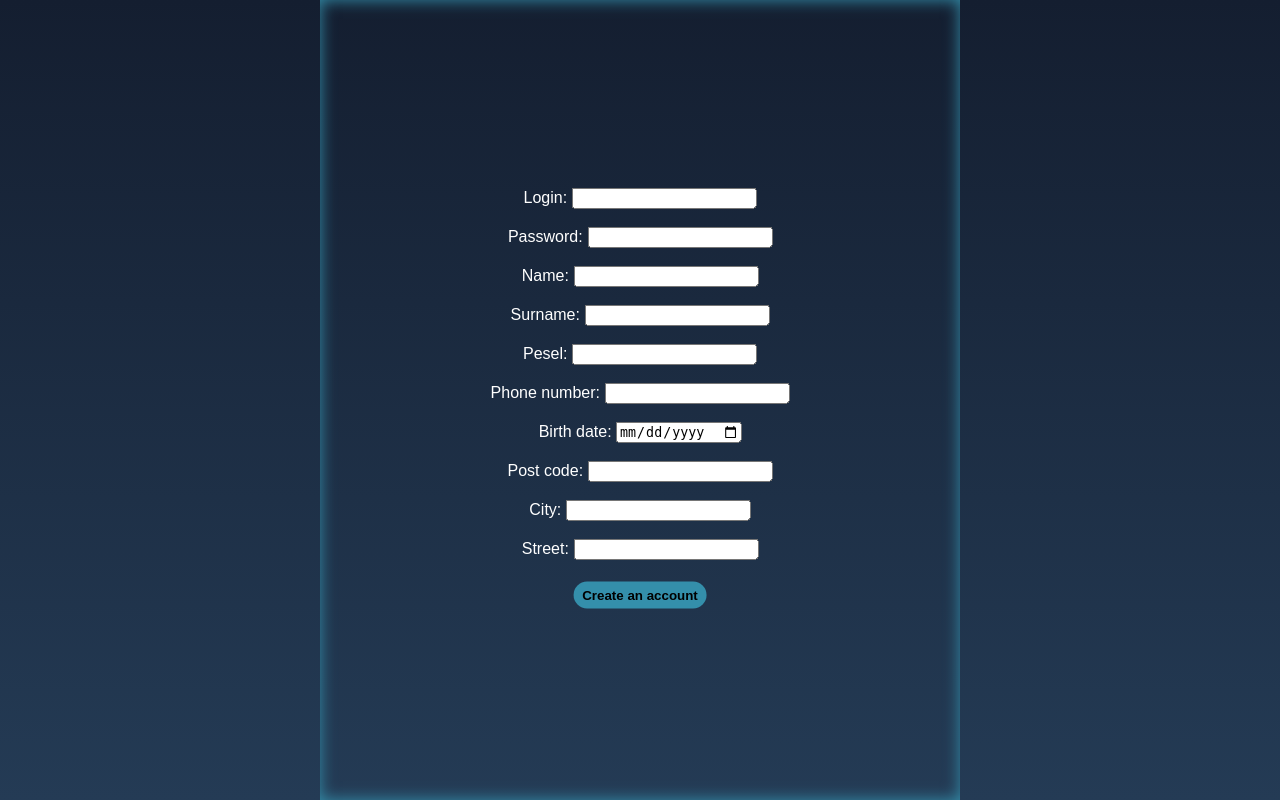
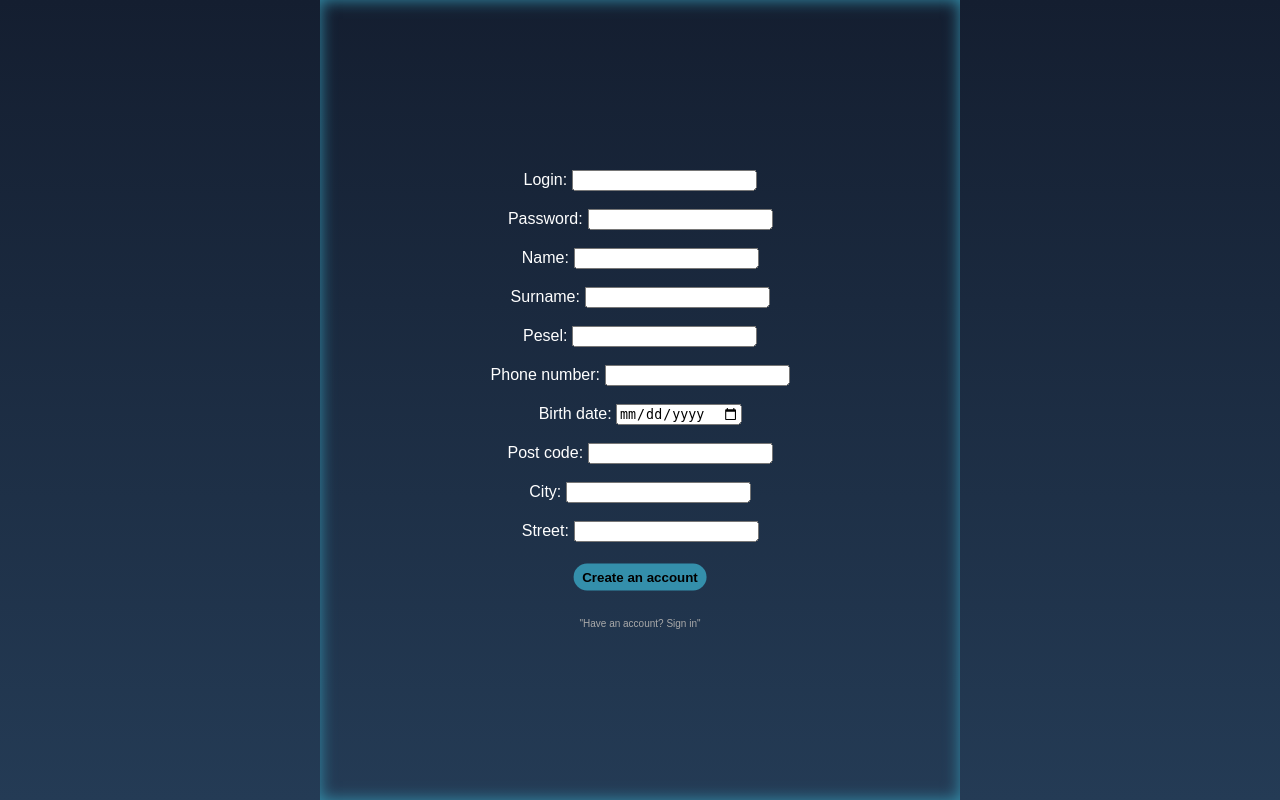
Before and after one commit to s22615/ProjektWPRG, a Flask app: page /register in a window 1280 px wide. Run offline with Flask 2, Linux system fonts and the light colour scheme.

Commit message:
added redirect to login if user have an account

```diff
--- a/templates/register.html
+++ b/templates/register.html
@@ -33,6 +33,8 @@
             <input type="text" id="street" name="street"><br><br>
             <input type="submit" id="registerB" value="Create an account">
         </form>
+            <br>
+            <a href="{{ url_for('login') }}" id="aSign">"Have an account?  Sign in"</a>
         </div>
     </div>
     <div class="left-rightRegister"></div>
```
